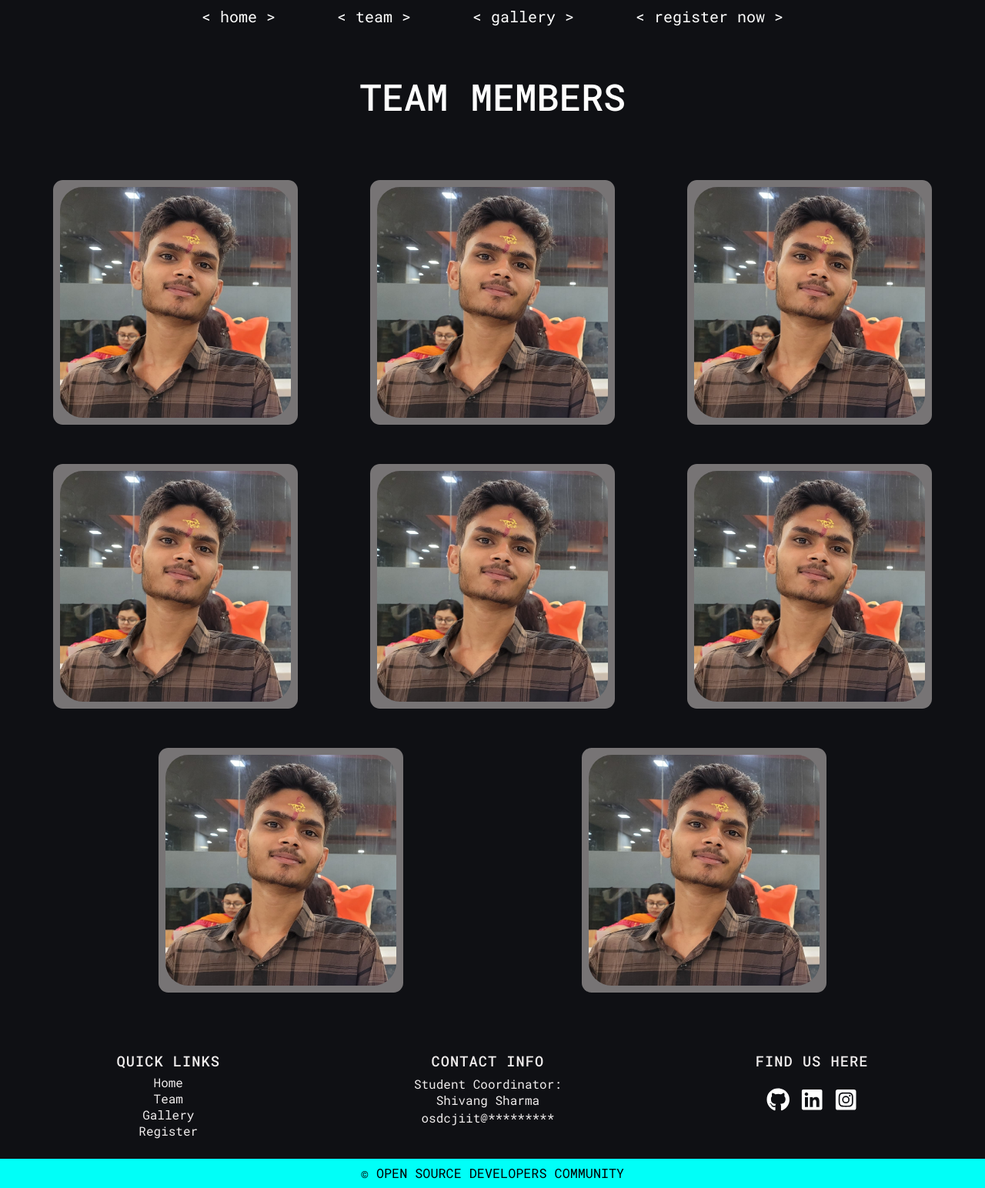
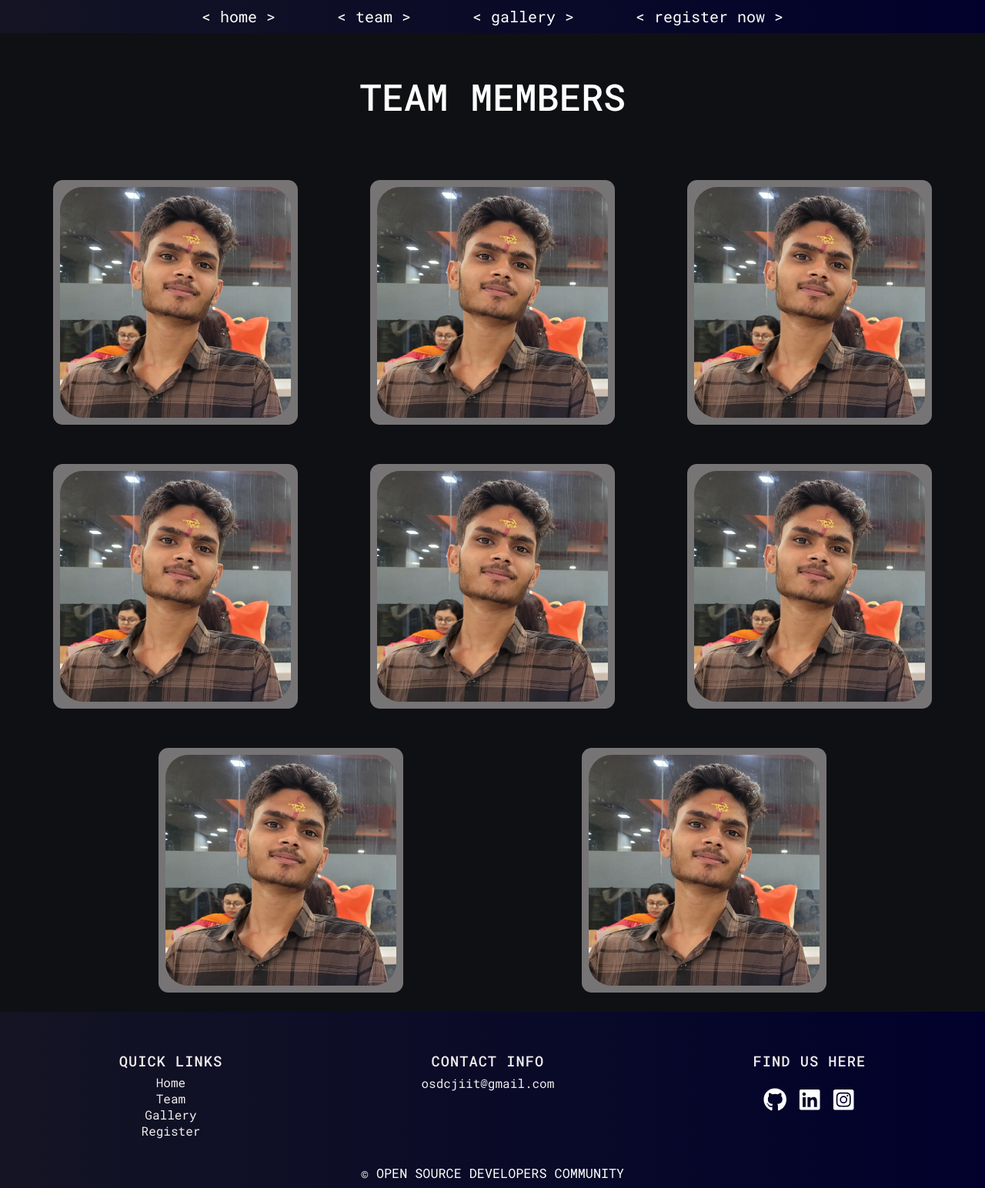
Before and after one commit to osdc/osdhack-24, a React (Create React App) app in the folder client/: page /team in a window 1280 px wide. Shown: the whole page at 77% size. Built offline with nearby package versions, Linux system fonts and the light colour scheme; a web font is replaced by a local one.

Commit message:
change bg color

```diff
--- a/client/src/Components/About/About.css
+++ b/client/src/Components/About/About.css
@@ -4,7 +4,7 @@
     align-items: center;
     padding: 3%;
     color: white;
-    background: #0f1014;
+    background: linear-gradient(to right, rgb(20, 20, 36), rgb(1, 1, 44));
 }
 
 .aboutheading {
--- a/client/src/Components/About/About.jsx
+++ b/client/src/Components/About/About.jsx
@@ -12,7 +12,7 @@ const About = () => {
                     OSDHack’24 was a hybrid hackathon organized by the Open-Source Developers Community of JIIT, Noida. A three-day event dated 19-21 April 2023, which entailed the main hacking event. It was a 48-hour long congregation of like-minded hackers and tech enthusiasts where participants brainstormed and built on their ideas.
                     </div>
                     <div className="para">
-                    The online hackathon was organized with Devfolio as a partner and saw over 450 participants all across India from notable institutions such as IITs, IIITs, NITs, VIT, TIET, LNMIIT, IGDTUW etc. The offline hackathon was organized by the Open-Source Developers Community (OSDC) of Jaypee Institute of Information Technology (JIIT), Noida. The highly­anticipated event provided a unique platform for tech enthusiasts and hackers to come together and showcase their talents.
+                    The online hackathon was organized with Unstop as a partner and saw over 450 participants all across India from notable institutions such as IITs, IIITs, NITs, VIT, TIET, LNMIIT, IGDTUW etc. The offline hackathon was organized by the Open-Source Developers Community (OSDC) of Jaypee Institute of Information Technology (JIIT), Noida. The highly­anticipated event provided a unique platform for tech enthusiasts and hackers to come together and showcase their talents.
                     </div>
                     <div className="para">
                     The hackathon spanned over 48 hours where participants were invited to brainstorm and build on their innovative ideas. Participation of 500+ students and 90+ teams in the offline version & of 400+ students and 90+ teams in the online version of the event was observed and the opening ceremony was honored by distinguished dignitaries including Vice Chancellor Prof. B.R. Mehta, HOD (CSE&IT) Prof. Vikas Saxena, Faculty Coordinator-OSDC Prof. Manish Kumar Thakur.
--- a/client/src/Components/ExploreCard/ExploreCard.css
+++ b/client/src/Components/ExploreCard/ExploreCard.css
@@ -1,5 +1,5 @@
 .exploresection {
-  background: #0f1014;
+  background: linear-gradient(to right, rgb(20, 20, 36), rgb(1, 1, 44));
   /* background: -webkit-linear-gradient(to left, #8f94fb, #4e54c8); */
   color: white;
 }
--- a/client/src/Components/Footer/Footer.css
+++ b/client/src/Components/Footer/Footer.css
@@ -5,7 +5,7 @@
 }
 
 .footer{
-    background: #0f1014;
+    background: linear-gradient(to right, rgb(20, 20, 36), rgb(1, 1, 44));
     /* background: -webkit-linear-gradient(to left, #8f94fb, #4e54c8);  */
 }
 
@@ -77,8 +77,8 @@
 }
 
 .footer-bottom{
-    background-color: #00FFF8;
-    color:black;
+    background: linear-gradient(to right, rgb(20, 20, 36), rgb(1, 1, 44));
+    color:white;
     text-align: center;
     font-size: 1.05rem;
     padding:0.6%;
--- a/client/src/Components/Footer/Footer.jsx
+++ b/client/src/Components/Footer/Footer.jsx
@@ -21,8 +21,7 @@ function Footer() {
         <div className="footer-info">
           <h3>Contact Info</h3>
           <div>
-            <p>Student Coordinator:<br />Shivang Sharma</p>
-            <p>osdcjiit@*********</p>
+            <p>osdcjiit@gmail.com</p>
           </div>
         </div>
         <div className="footer-social">
--- a/client/src/Components/Navbar/Navbar.css
+++ b/client/src/Components/Navbar/Navbar.css
@@ -17,7 +17,7 @@
     display: flex;
     justify-content:center;
     align-items: center;
-    background:#0f1014;
+    background: linear-gradient(to right, rgb(20, 20, 36), rgb(1, 1, 44));
     padding:0 3%;
 }
 
--- a/client/src/Components/Timeline/Timeline.css
+++ b/client/src/Components/Timeline/Timeline.css
@@ -1,6 +1,4 @@
 .timelinesection{
-    background: #0f1014;
-    /* background: -webkit-linear-gradient(to left, #8f94fb, #4e54c8); */
     color: white;
 }
 
@@ -200,7 +198,7 @@
 :root{
     --gird-width:30px;
     --gird-height:30px;
-    --line-color:white;
+    --line-color:rgb(249, 242, 242);
     --dot-color:white;
     --dot-size:2px;
     --point-gap-width:calc(var(--gird-width) * 4);
@@ -216,8 +214,7 @@
   .ba-grid{
     position: relative;
     z-index: 1;
-
-    background: rgb(23, 23, 23);
+    background: linear-gradient(to right, rgb(20, 20, 36), rgb(1, 1, 44));
     /* background: -webkit-linear-gradient(to left, #8f94fb, #4e54c8);  */
   }
 
```
